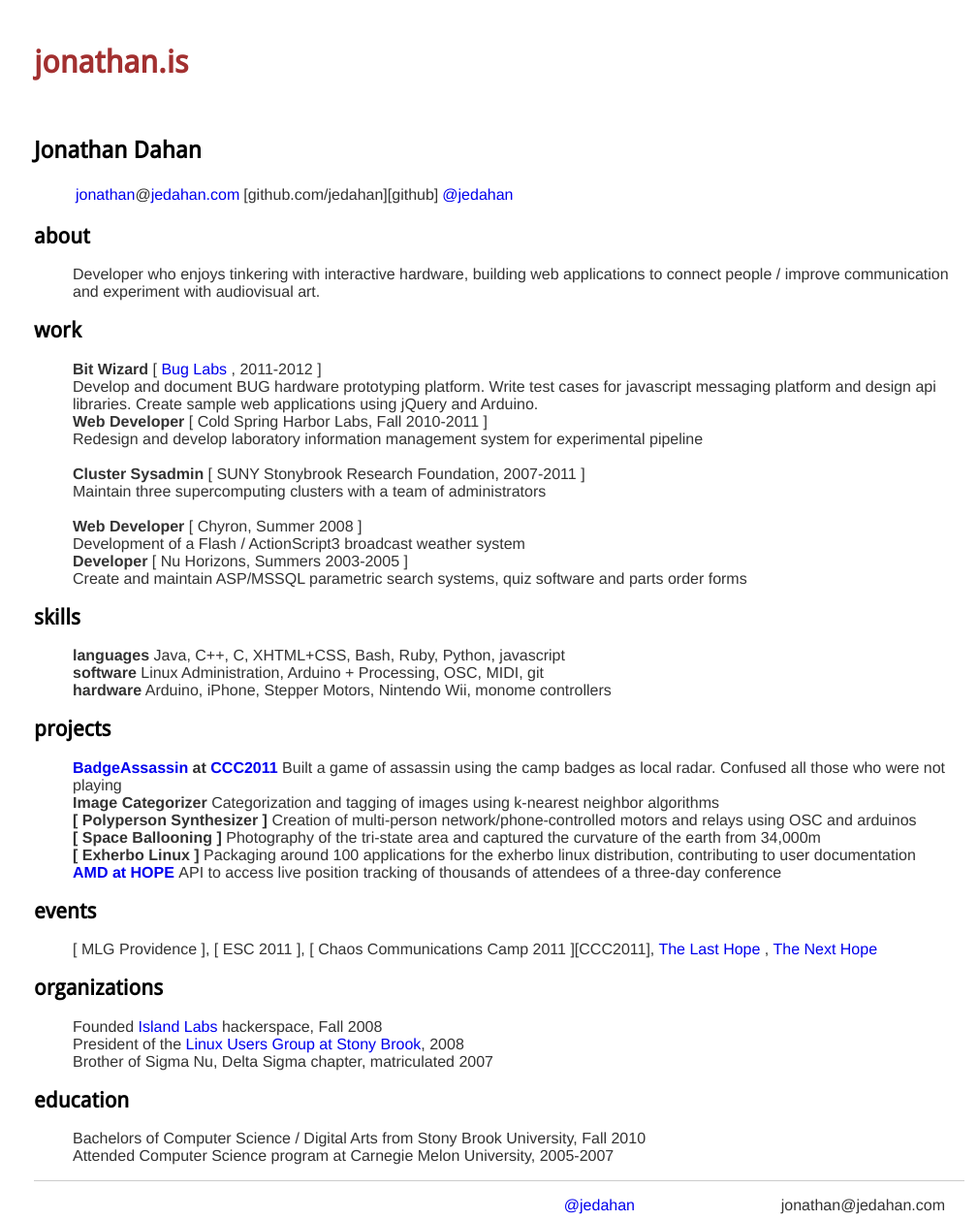
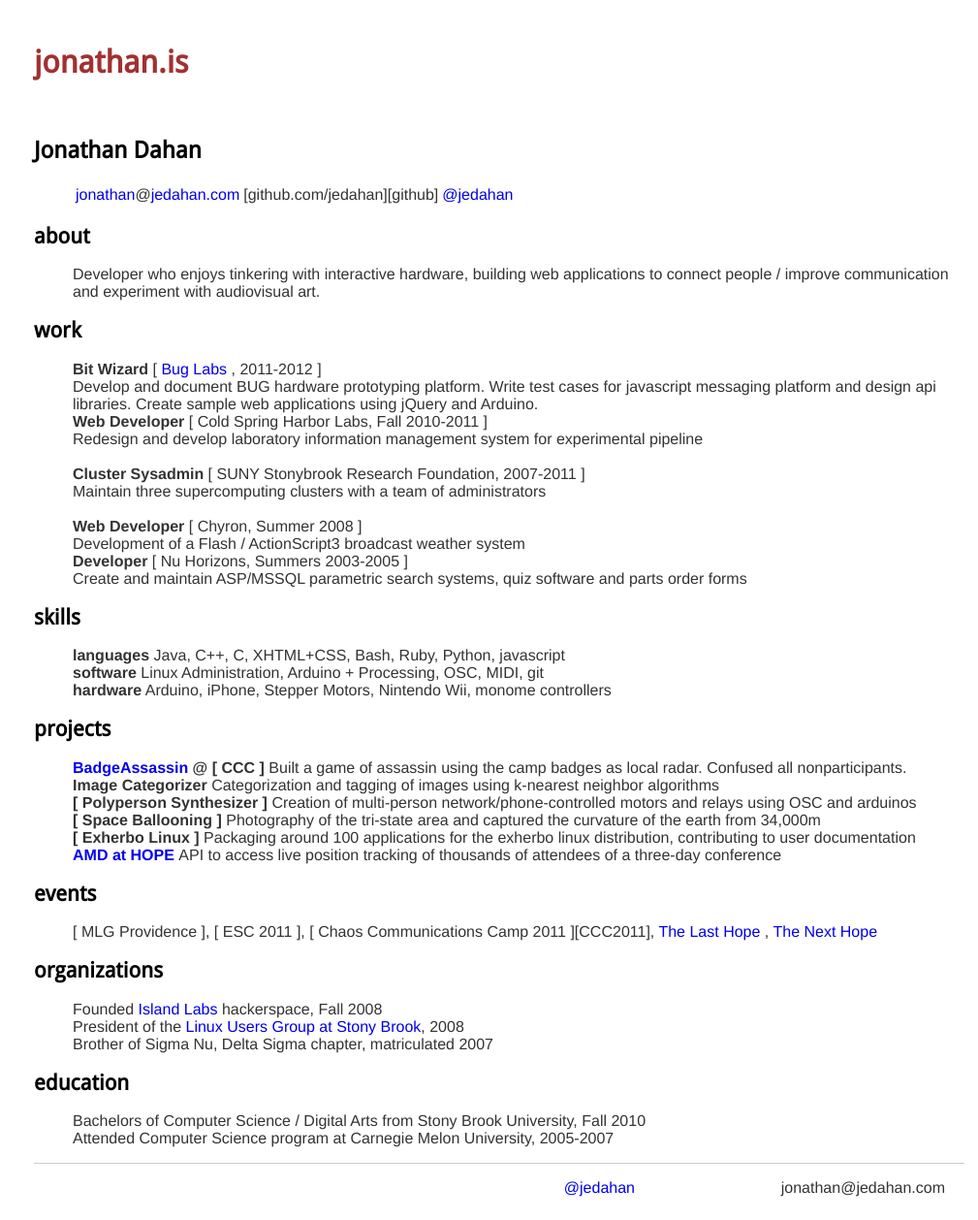
Before and after one commit to jedahan/jedahan.github.com, a Jekyll site: the page built from resume/index.md, in a window 1280 px wide. Shown: the whole page at 97% size, without its empty margins (125-1134 px from the left). Built offline with Jekyll 4.4.1, drawn with Linux system fonts in a browser that asks for light colours.

Commit message:
shorten badgeassassin game description

```diff
--- a/resume/index.md
+++ b/resume/index.md
@@ -51,8 +51,8 @@
 
 projects
 --------
- * __[ BadgeAssassin ] at [ CCC2011 ]__
-      Built a game of assassin using the camp badges as local radar. Confused all those who were not playing
+ * __[ BadgeAssassin ] @ [ CCC ]__
+      Built a game of assassin using the camp badges as local radar. Confused all nonparticipants.
 
  * __Image Categorizer__
      Categorization and tagging of images using k-nearest neighbor algorithms
```
